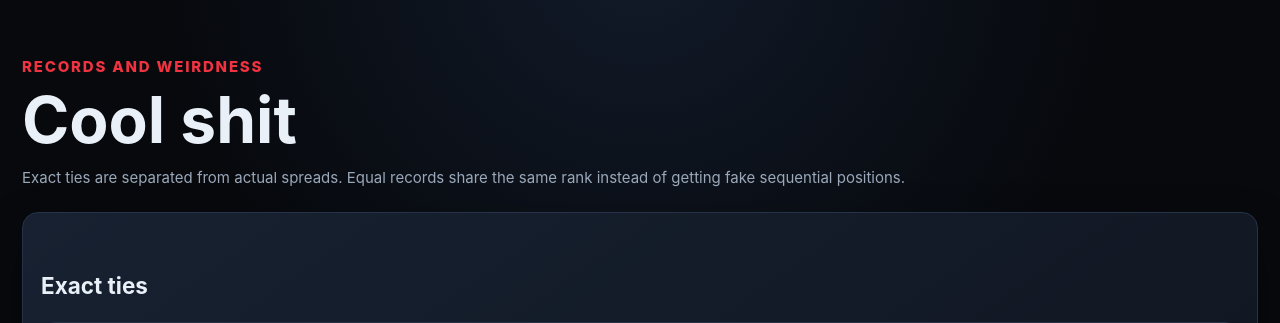
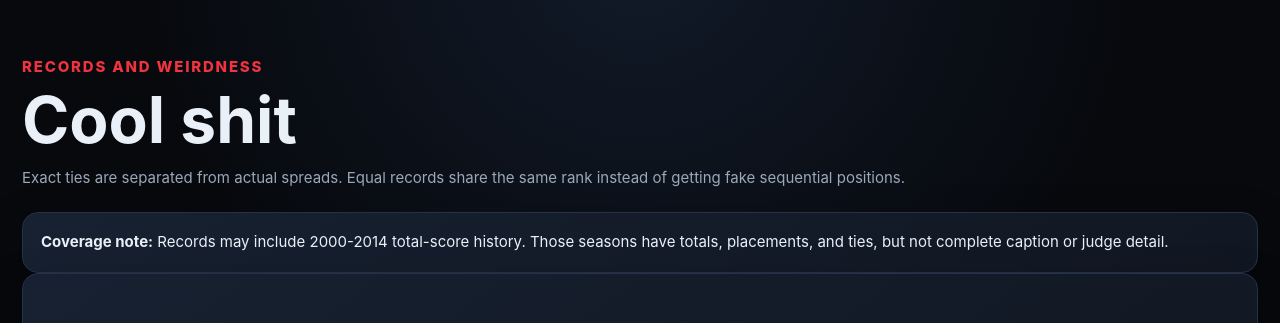
Before and after one commit to awertt/awertt.org, a Flask app: template apps/dci-lab/templates/records.html in a window 1280 px wide. Shown: the part 56-379 px from the top of the page. Run offline with Flask 3, Linux system fonts and the light colour scheme; the template is opened without the code that fills it, so the values that code supplies are empty.

Commit message:
Label historical coverage limits on records pages

```diff
--- a/apps/dci-lab/templates/records.html
+++ b/apps/dci-lab/templates/records.html
@@ -1,5 +1,6 @@
 {% extends 'base.html' %}{% block title %}DCI Records{% endblock %}{% block content %}
 <section class="hero"><div class="kicker">Records and weirdness</div><h1>Cool shit</h1><p class="muted">Exact ties are separated from actual spreads. Equal records share the same rank instead of getting fake sequential positions.</p></section>
+<section class="panel"><strong>Coverage note:</strong> Records may include 2000-2014 total-score history. Those seasons have totals, placements, and ties, but not complete caption or judge detail.</section>
 <section class="panel"><h2>Exact ties</h2><div class="table-wrap"><table><thead><tr><th>Date</th><th>Class</th><th>Placement</th><th>Corps</th><th>Score</th><th>Event</th></tr></thead><tbody>{% for r in ties %}<tr><td>{{ r.event_date }}</td><td>{{ r.division_name }}</td><td>T{{ r.placement }}</td><td>{{ r.corps_names }}</td><td><strong>TIE · {{ fmt(r.total_score) }}</strong></td><td>{{ r.event_name }}</td></tr>{% endfor %}</tbody></table></div></section>
 <div class="grid2"><section class="panel"><h2>Closest non-tied adjacent spreads</h2><div class="table-wrap"><table><thead><tr><th>Rank</th><th>Date</th><th>Matchup</th><th>Scores</th><th>Margin</th></tr></thead><tbody>{% for r in closest %}<tr><td>{{ r.record_rank }}</td><td>{{ r.event_date }}</td><td>{{ r.corps_a }} / {{ r.corps_b }}</td><td>{{ fmt(r.score_a) }} / {{ fmt(r.score_b) }}</td><td>{{ fmt(r.margin) }}</td></tr>{% endfor %}</tbody></table></div></section><section class="panel"><h2>Highest scores</h2><div class="table-wrap"><table><thead><tr><th>Rank</th><th>Date</th><th>Corps</th><th>Score</th><th>Place</th><th>Event</th></tr></thead><tbody>{% for r in highs %}<tr><td>{{ r.record_rank }}</td><td>{{ r.event_date }}</td><td><a href="{{ url_for('corps',corps_name=r.corps_name) }}">{{ r.corps_name }}</a></td><td>{{ fmt(r.total_score) }}</td><td>{% if r.placement_tied %}T{% endif %}{{ r.placement }}</td><td>{{ r.event_name }}</td></tr>{% endfor %}</tbody></table></div></section></div>
 <section class="panel"><h2>Biggest score jumps between appearances</h2><div class="table-wrap"><table><thead><tr><th>Rank</th><th>Date</th><th>Corps</th><th>Season</th><th>Previous</th><th>Score</th><th>Jump</th><th>Event</th></tr></thead><tbody>{% for r in jumps %}<tr><td>{{ r.record_rank }}</td><td>{{ r.event_date }}</td><td><a href="{{ url_for('corps',corps_name=r.corps_name) }}">{{ r.corps_name }}</a></td><td>{{ r.season_year }}</td><td>{{ fmt(r.previous_score) }}</td><td>{{ fmt(r.total_score) }}</td><td class="positive">+{{ fmt(r.jump) }}</td><td>{{ r.event_name }}</td></tr>{% endfor %}</tbody></table></div></section>
```
